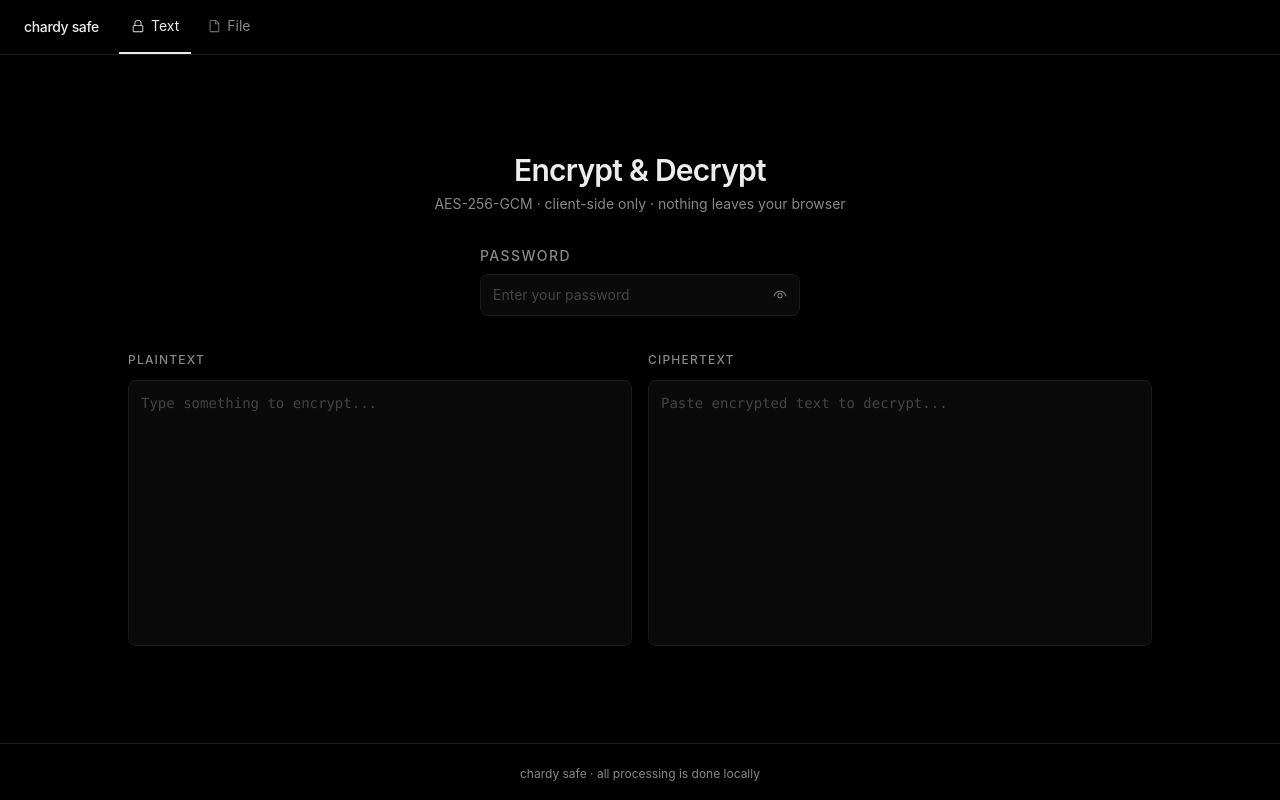
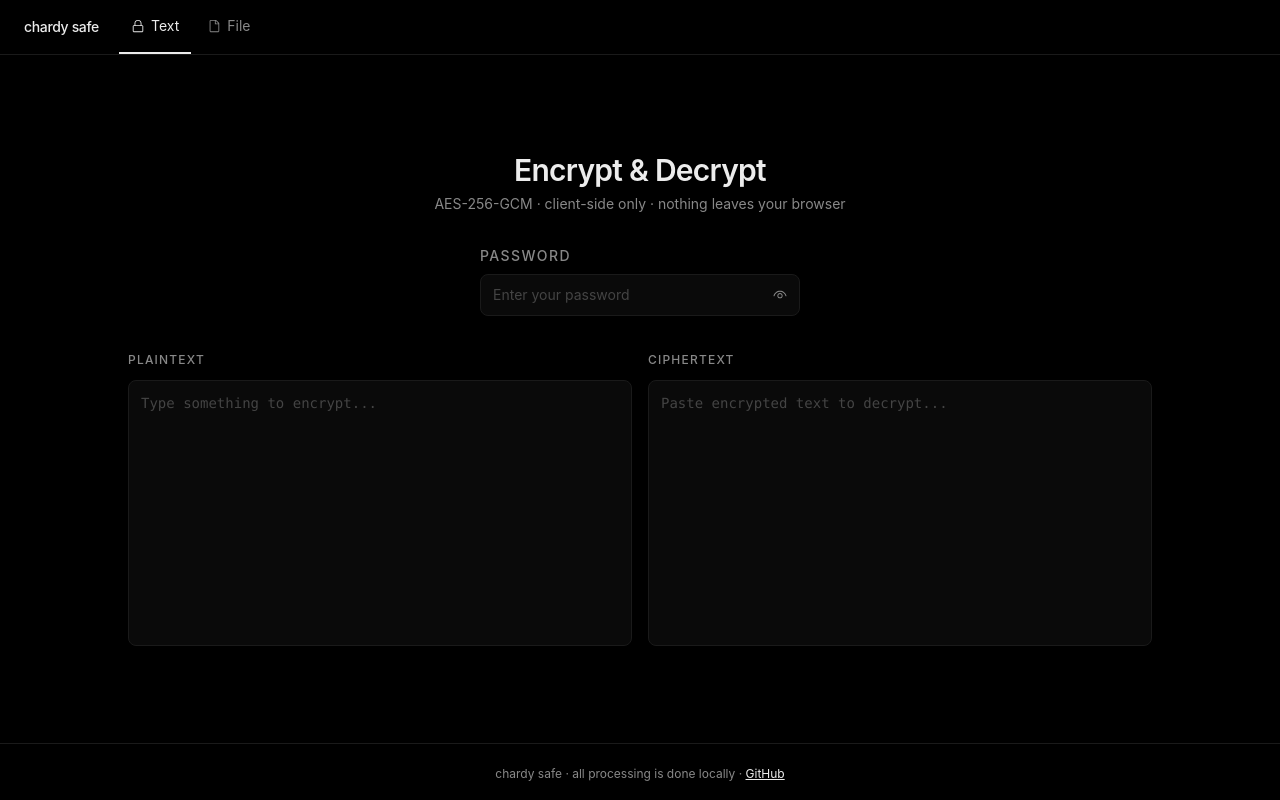
Before and after one commit to chesta132/chardy-safe, a React (Vite) app: page / in a window 1280 px wide. Built offline with nearby package versions, Linux system fonts and the light colour scheme.

Commit message:
feat: add footer component and add github link

```diff
--- /dev/null
+++ b/src/components/ui/footer.tsx
@@ -0,0 +1,12 @@
+export const Footer = () => {
+  return (
+    <footer className="border-t border-border px-6 py-4 text-center">
+      <span className="text-xs text-text-muted">
+        chardy safe · all processing is done locally ·{" "}
+        <a href="https://github.com/chesta132/chardy-safe" className="text-text underline" target="_blank">
+          GitHub
+        </a>
+      </span>
+    </footer>
+  );
+};
--- a/src/pages/file.tsx
+++ b/src/pages/file.tsx
@@ -10,6 +10,7 @@ import { FilePreview } from "../components/ui/file-preview";
 import { Header } from "../components/ui/header";
 import { useIncomingFile } from "../hooks/useIncomingFile";
 import { trimExt } from "../libs/file";
+import { Footer } from "../components/ui/footer";
 
 type Mode = "encrypt" | "decrypt";
 
@@ -215,9 +216,7 @@ export const FilePage = () => {
         </div>
       </main>
 
-      <footer className="border-t border-border px-6 py-4 text-center">
-        <span className="text-xs text-text-muted">chardy safe · all processing is done locally</span>
-      </footer>
+      <Footer />
     </div>
   );
 };
--- a/src/pages/home.tsx
+++ b/src/pages/home.tsx
@@ -6,6 +6,7 @@ import { timeInMs } from "../libs/manipulate/number";
 import { Textarea } from "../components/ui/textarea";
 import { PasswordInput } from "../components/ui/password-input";
 import { Header } from "../components/ui/header";
+import { Footer } from "../components/ui/footer";
 
 const INPUT_DEBOUNCE = timeInMs({ second: 1 });
 
@@ -99,10 +100,7 @@ export const Home = () => {
         </div>
       </main>
 
-      {/* footer */}
-      <footer className="border-t border-border px-6 py-4 text-center">
-        <span className="text-xs text-text-muted">chardy safe · all processing is done locally</span>
-      </footer>
+      <Footer />
     </div>
   );
 };
```
